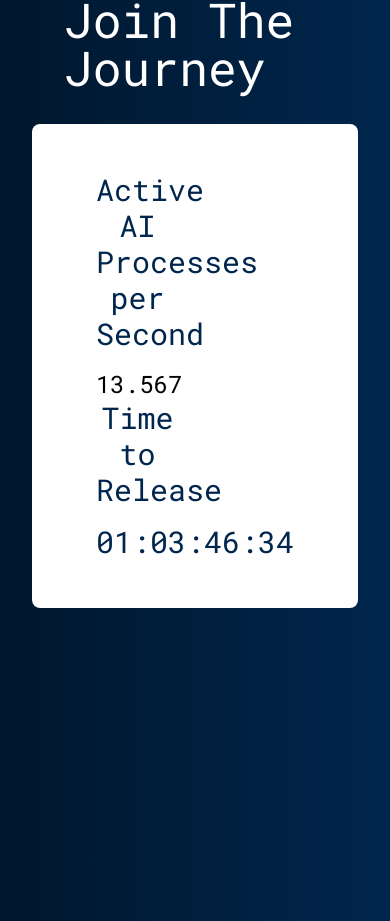
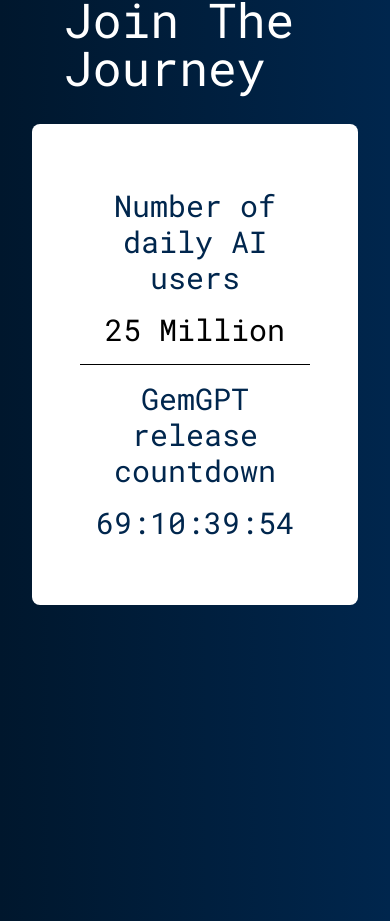
Before and after one commit to gemgptorg/gemGPT, a Next.js app: page / in a window 390 px wide. Shown: the part 2696-3617 px from the top of the page. Built offline with nearby package versions, Linux system fonts and the light colour scheme.

Commit message:
final changes

```diff
--- a/Components/Counter.js
+++ b/Components/Counter.js
@@ -3,7 +3,7 @@
 
 export default function Counter(){
     return(
-        <Countdown date={Date.now() + 100000000} />
+        <Countdown date={Date.now() + 6000000000} />
 
     )
 
--- a/Containers/Statistics.js
+++ b/Containers/Statistics.js
@@ -13,15 +13,16 @@
       <div className="w-full h-screen flex items-center justify-center ">
         <div className={roboto.className}>
           <div className="p-8 text-5xl text-white">Join The Journey</div>
-          <div id={id} className="text-3xl md:text-4xl lg:text-5xl p-12 md:p-24  rounded-lg text-[#00264D] bg-white  md:flex">
-            <div className="w-1/2 text-3xl px-4 text-center flex flex-col ">
-              <div> Active AI Processes per Second</div>
-              <div className="text-black text-2xl  pt-4 ">13.567</div>
+          <div id={id} className="text-3xl md:text-4xl lg:text-5xl p-12 md:p-24 items-center justify-center  rounded-lg text-[#00264D] bg-white  md:flex">
+            <div className="md:w-1/2 text-3xl px-4 py-4 md:py-0 text-center flex flex-col ">
+              <div>Number of daily AI users </div>
+              <div className="text-black text-3xl  pt-4 ">25 Million</div>
             </div>
 
+            <div className="md:hidden flex w-full h-[1px] bg-black"></div>
 
-            <div className="w-1/2 text-3xl px-4 text-center flex flex-col">
-            <div>Time to Release</div>
+            <div className="md:w-1/2 text-3xl px-4 py-4 md:py-0 text-center flex flex-col">
+            <div>GemGPT release countdown</div>
             <div className="pt-4"> <Counter></Counter></div>
 
             </div>
```
